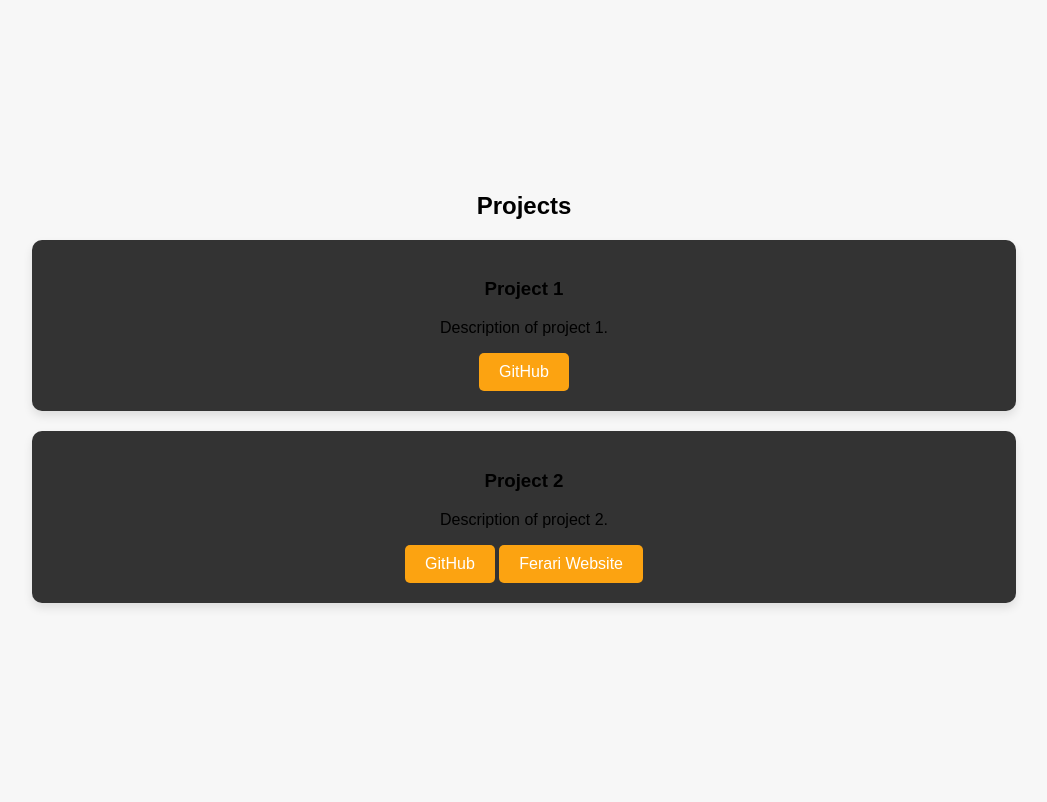
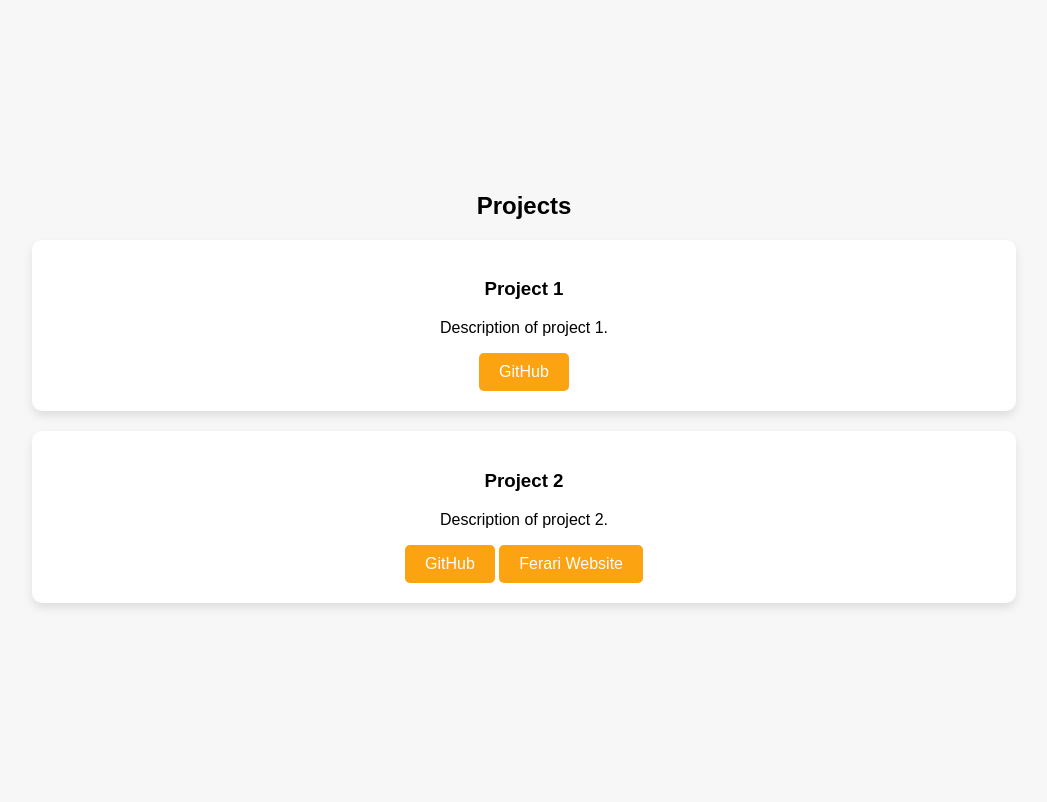
Before and after one commit to yotamdavid/profile_wabsite, a Flask app: page / in a window 1280 px wide. Shown: the part 818-1620 px from the top of the page, without its empty margins (116-1163 px from the left). Run offline with Flask 2, Linux system fonts and the light colour scheme.

Commit message:
Update style.css

```diff
--- a/web_project/static/css/style.css
+++ b/web_project/static/css/style.css
@@ -66,7 +66,7 @@ nav {
 
 /* Project Card Styling */
 .project-card {
-    background-color: #333333;
+    background-color: white;
     border-radius: 10px;
     box-shadow: 0px 5px 10px rgba(0, 0, 0, 0.1);
     padding: 20px;
```
